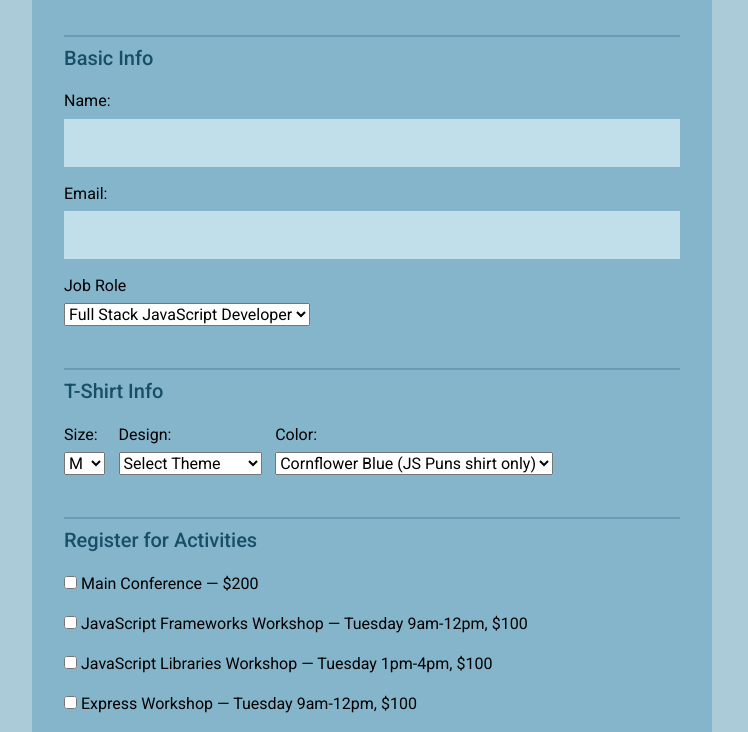
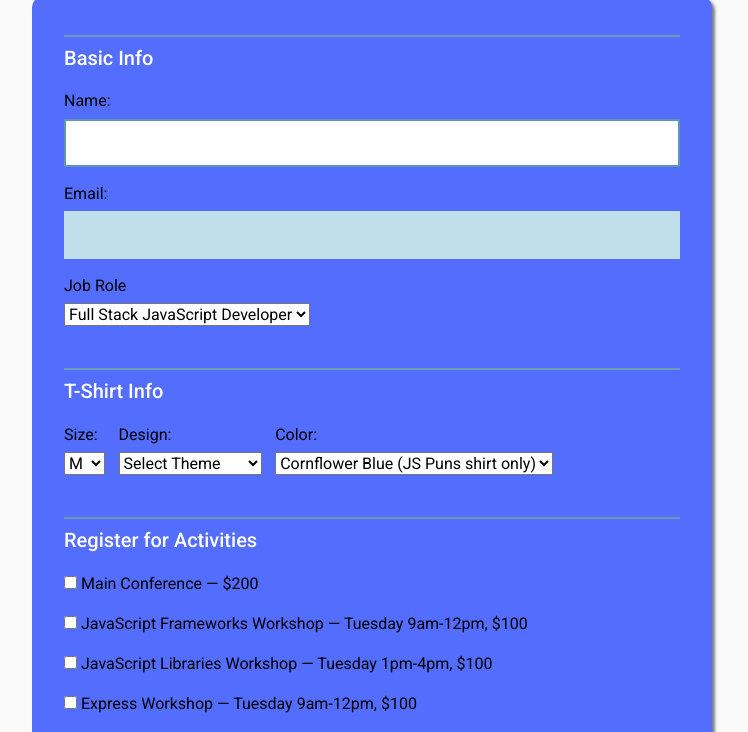
Before and after one commit to guybridge/JS-Project03, a plain HTML site: page index.html in a window 1280 px wide. Shown: the part 182-914 px from the top of the page, without its empty margins (268-1016 px from the left). Drawn offline with Linux system fonts and the light colour scheme.

Commit message:
added code to focus on first element in form

```diff
--- a/css/style.css
+++ b/css/style.css
@@ -14,12 +14,13 @@ button {
 
 body {
   font: 1em/1.5;
-  color: #184f68;
-	background: #accbd9;
+  color: white;
+	background: #FAFAFA;
 }
 
 header {
 	text-align: center;
+    color: #424242;
 }
 
 h1 {
@@ -38,7 +39,10 @@ a {
 
 form {
 	padding: .875em 1.875em 1.875em;
-	background: #85b5ca;
+	background: #536DFE;
+    border-radius: 10px;
+    box-shadow: 3px 3px 3px grey;
+
 }
 
 fieldset,
--- a/index.html
+++ b/index.html
@@ -16,7 +16,7 @@
       <h1>Full Stack Conf</h1>
     </header>
 
-    <form action="index.html" method="post">
+    <form action="index.html" method="post" class="form">
 
       <fieldset>
         <legend>Basic Info</legend>
--- a/js/script.js
+++ b/js/script.js
@@ -0,0 +1,16 @@
+/*
+* Date: 26/09/2018
+* Author: Guy Bridge
+* Description: Main Script file for FSJS TreeHouse Project 03
+*/
+
+// Store the form in a variable
+const form = document.querySelector(".form");
+
+// Focus on the first form element
+const name = document.getElementById("name");
+name.focus();
+
+form.addEventListener("", (e)=>{
+
+});
```
Also changed, not shown: 1 other file.
